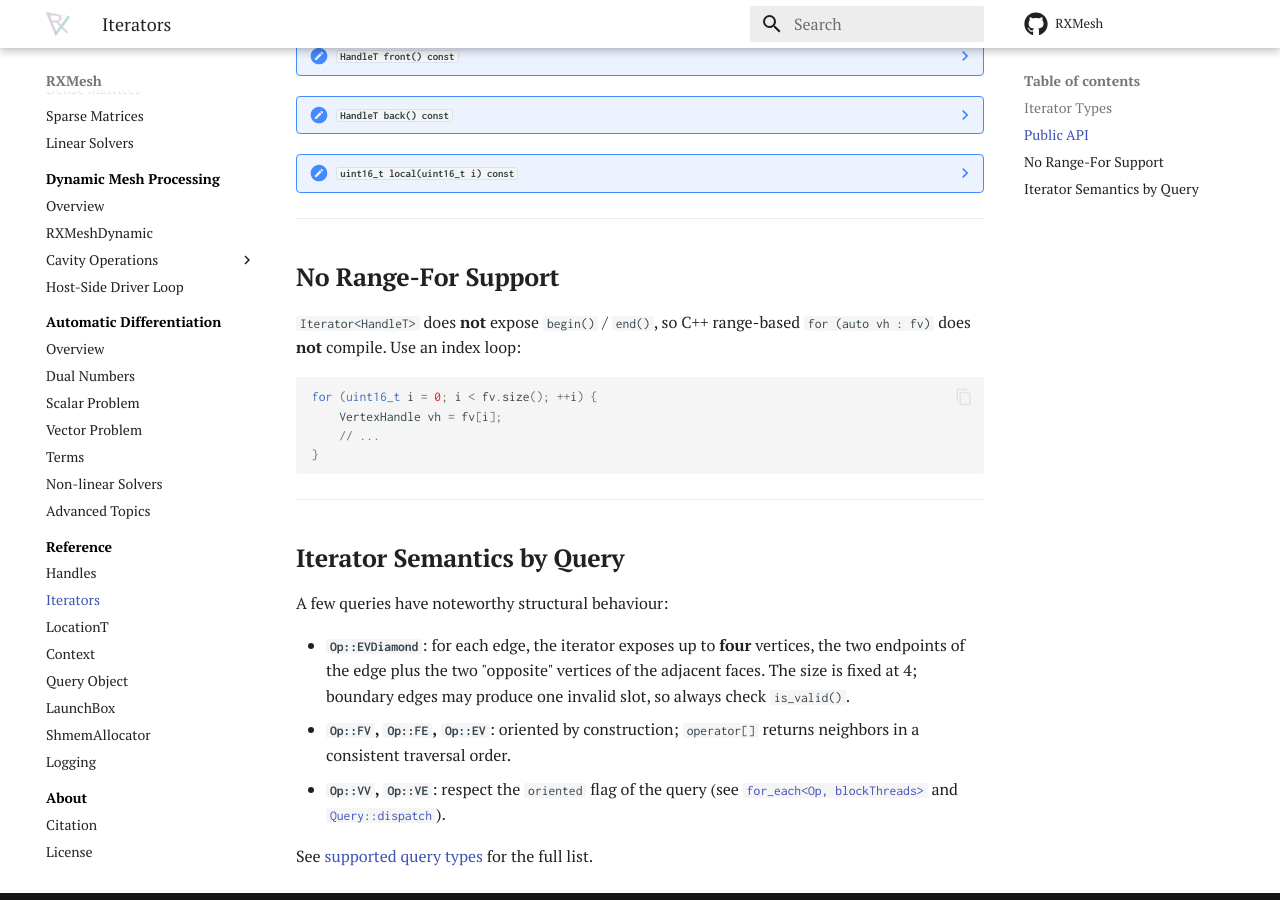
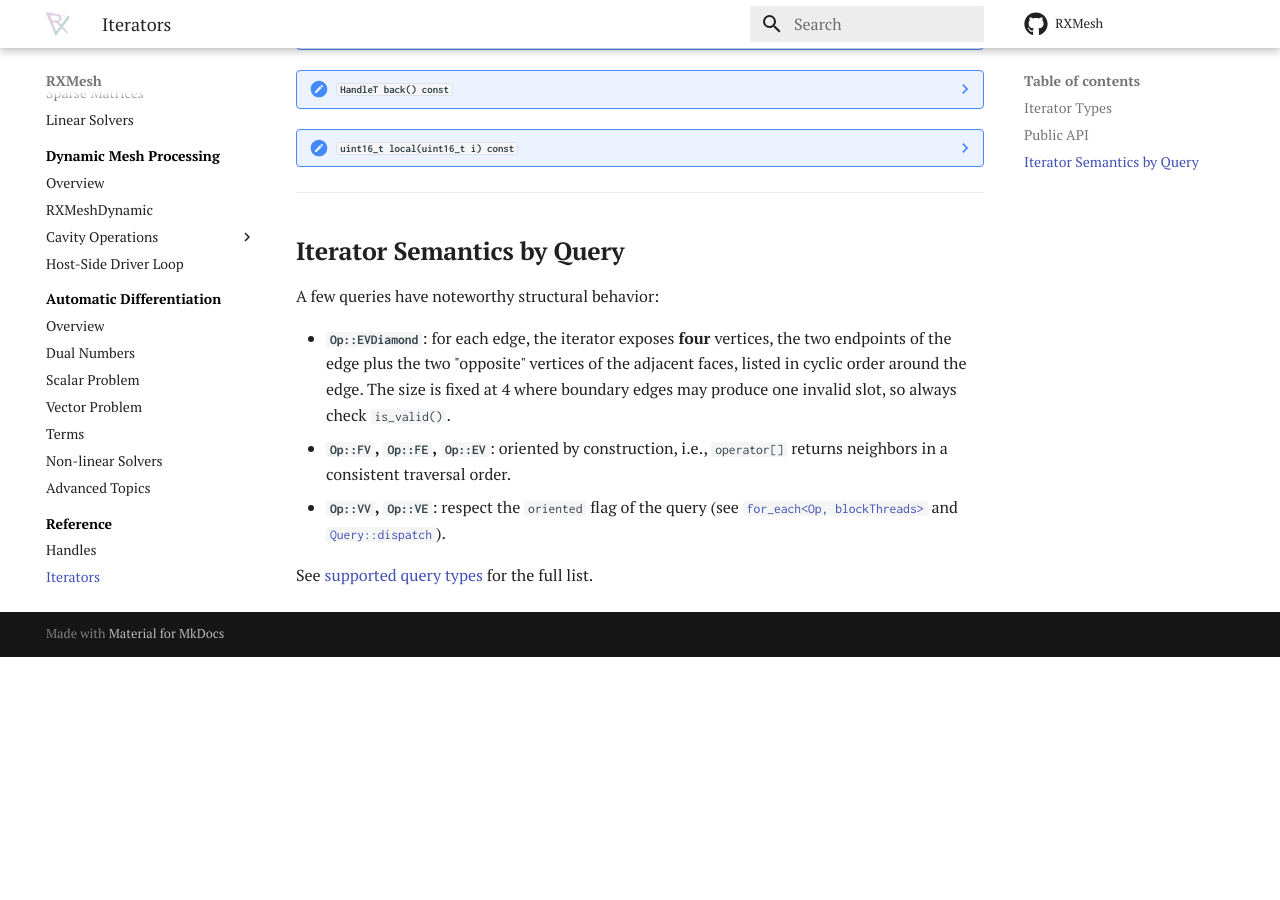
Before and after one commit to Ahdhn/RXMeshDocs, an MkDocs documentation site: the page built from docs/rxmesh/reference/iterators.md, in a window 1280 px wide and 900 px high, scrolled down 1256 px. Built offline with MkDocs 1.6.1 and Material for MkDocs 9.7.7, drawn with Linux system fonts in a browser that asks for light colours; comment, search, counter and statistics services are not loaded; after the commit the page ends 1913 px from its top, so only the background shows below that; some of the changed text lies outside the part shown.

Commit message:
Update iterators.md

````diff
--- a/docs/rxmesh/reference/iterators.md
+++ b/docs/rxmesh/reference/iterators.md
@@ -1,8 +1,8 @@
 # **Iterators**
 
-An **iterator** is a device-side view over the neighborhood of one mesh element, produced by a neighborhood query. When you write a lambda for [`for_each<Op, blockThreads>`](../static/for_each.md#connectivity-based-for_each) or [`run_kernel`](../static/run_kernel.md), RXMesh hands you one input [handle](handles.md) and one iterator whose type depends on the query `Op`. You read the neighbors through `size()` and `operator[]`.
+An **iterator** is a device-side view over the neighborhood of one mesh element, produced by a neighborhood query. When you write a lambda for [`for_each<Op, blockThreads>`](../static/for_each.md#connectivity-based-for_each) or [`run_kernel`](../static/run_kernel.md), RXMesh hands you one input [handle](handles.md) and one iterator whose type depends on the query `Op`. You read the neighbors through `operator[]`.
 
-Users do not construct iterators manually; they are built by the library and passed into your device lambda.
+Users do not construct iterators manually. Iterators are built by the library and passed into your device lambda.
 
 ---
 
@@ -16,7 +16,7 @@ Users do not construct iterators manually; they are built by the library and pas
 | `EdgeIterator` | `Iterator<EdgeHandle>` |
 | `FaceIterator` | `Iterator<FaceHandle>` |
 
-For each query `Op`, the iterator type matches the "output" side of the query. For example, `Op::FV` (for each face, its vertices) hands you a `VertexIterator`; `Op::VF` hands you a `FaceIterator`. See [supported query types](../static/for_each.md#supported-query-types).
+For each query `Op`, the iterator type matches the "output" side of the query. For example, `Op::FV` hands you a `VertexIterator`; `Op::VF` hands you a `FaceIterator`. See [supported query types](../static/for_each.md#supported-query-types).
 
 ---
 
@@ -48,29 +48,16 @@ rx.for_each<Op::FV, 256>(
     Shortcut for `(*this)[size() - 1]`.
 
 ??? note "`uint16_t local(uint16_t i) const`"
-    Returns the raw **local id** of the `i`-th neighbor within its patch (no handle construction). Rarely needed by user code; useful when indexing patch-local scratch buffers. Returns `INVALID16` if `i >= size()`.
-
----
-
-## **No Range-For Support**
-
-`Iterator<HandleT>` does **not** expose `begin()` / `end()`, so C++ range-based `for (auto vh : fv)` does **not** compile. Use an index loop:
-
-```cpp
-for (uint16_t i = 0; i < fv.size(); ++i) {
-    VertexHandle vh = fv[i];
-    // ...
-}
-```
+    Returns the raw **local id** of the `i`-th neighbor within its patch (no handle construction). Rarely needed by user code. It is useful when indexing patch-local scratch buffers. Returns `INVALID16` if `i >= size()`.
 
 ---
 
 ## **Iterator Semantics by Query**
 
-A few queries have noteworthy structural behaviour:
+A few queries have noteworthy structural behavior:
 
-- **`Op::EVDiamond`**: for each edge, the iterator exposes up to **four** vertices, the two endpoints of the edge plus the two "opposite" vertices of the adjacent faces. The size is fixed at 4; boundary edges may produce one invalid slot, so always check `is_valid()`.
-- **`Op::FV`, `Op::FE`, `Op::EV`**: oriented by construction; `operator[]` returns neighbors in a consistent traversal order.
+- **`Op::EVDiamond`**: for each edge, the iterator exposes **four** vertices, the two endpoints of the edge plus the two "opposite" vertices of the adjacent faces, listed in cyclic order around the edge. The size is fixed at 4 where boundary edges may produce one invalid slot, so always check `is_valid()`.
+- **`Op::FV`, `Op::FE`, `Op::EV`**: oriented by construction, i.e., `operator[]` returns neighbors in a consistent traversal order.
 - **`Op::VV`, `Op::VE`**: respect the `oriented` flag of the query (see [`for_each<Op, blockThreads>`](../static/for_each.md#connectivity-based-for_each) and [`Query::dispatch`](query.md)).
 
 See [supported query types](../static/for_each.md#supported-query-types) for the full list.
````
Also changed, not shown: other parts of docs/rxmesh/reference/iterators.md (+1 -1 lines).
